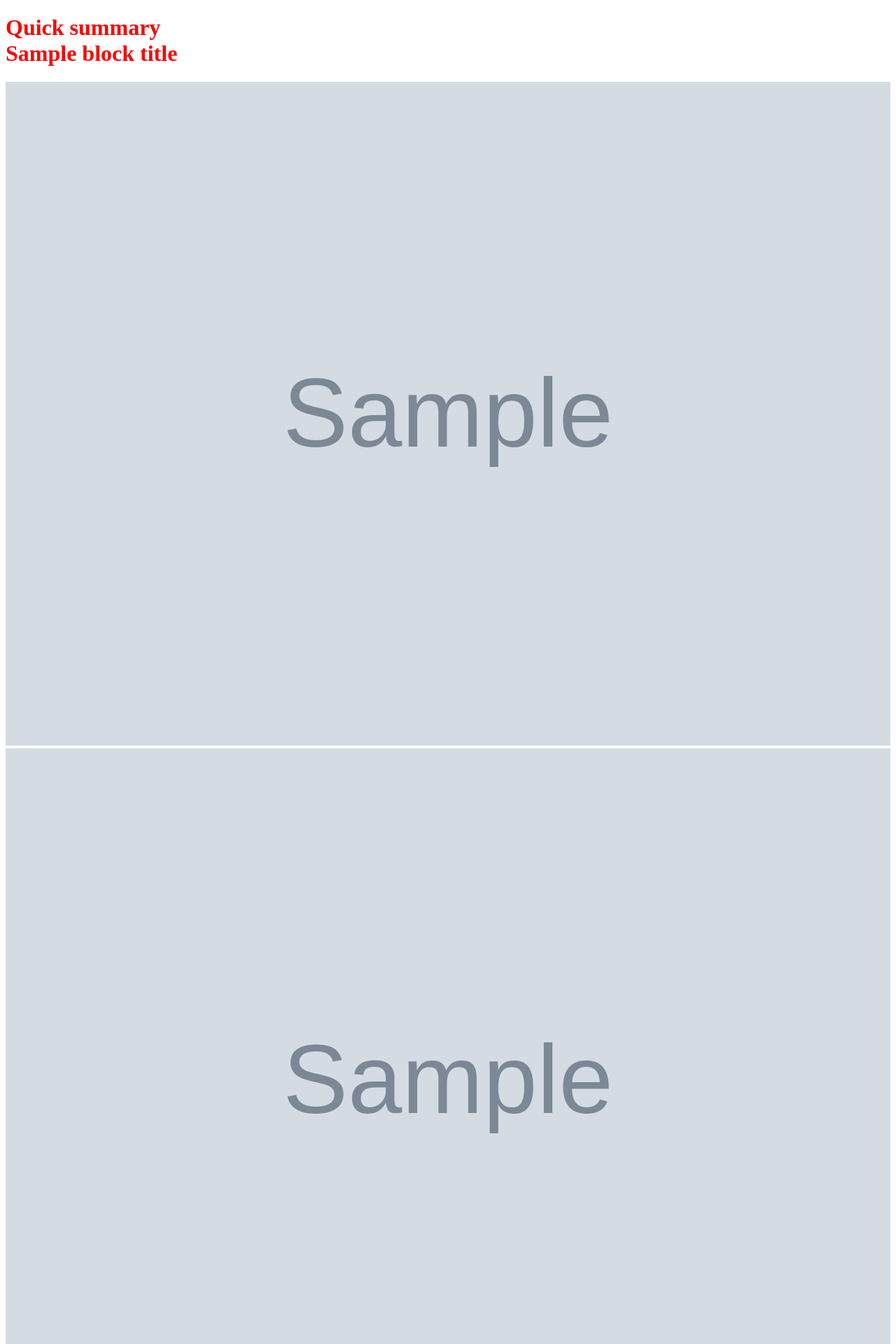
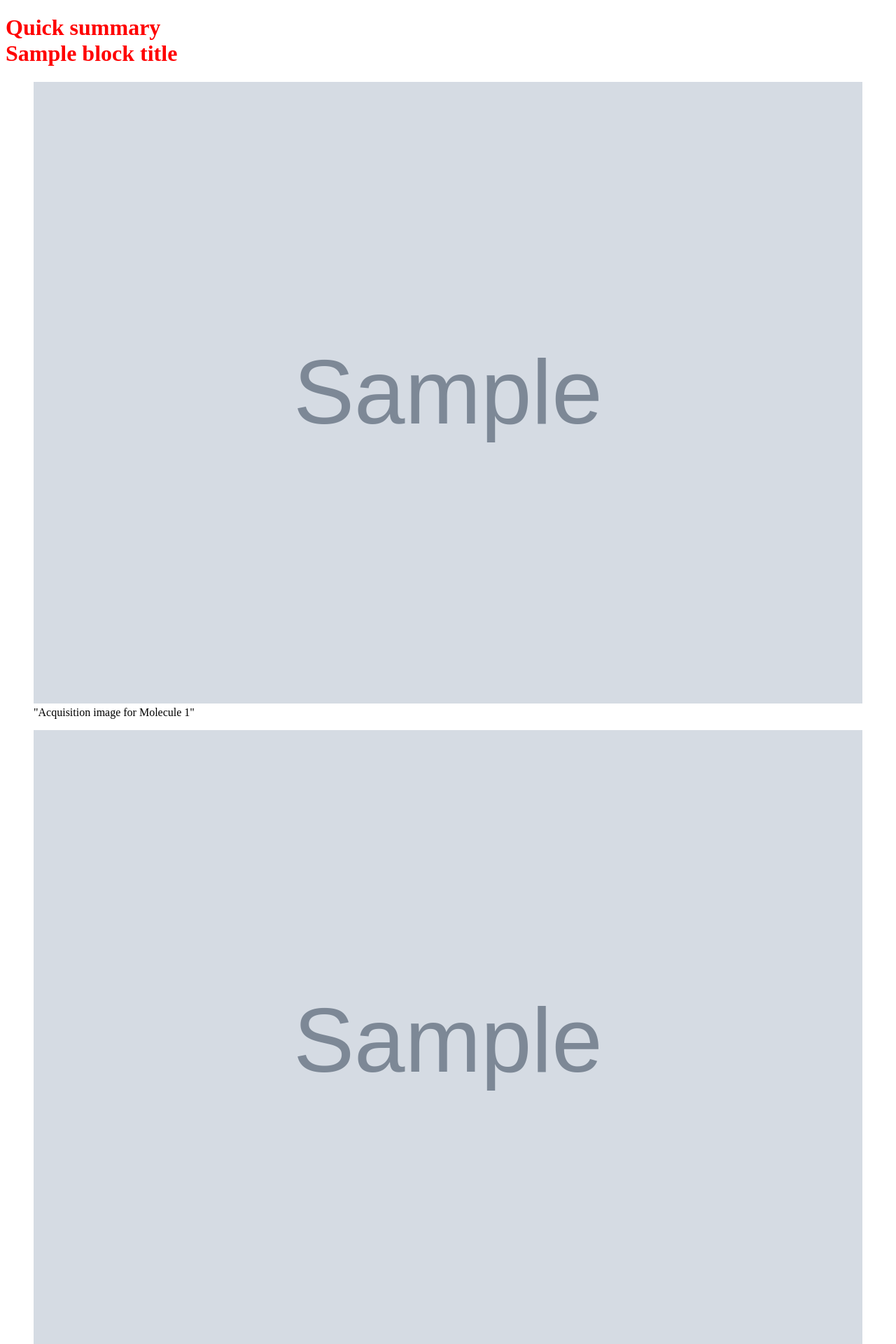
Before and after one commit to LCOGT/floyds-guider-frame-processor, a Python web app: template floyds_guider/templates/guider_summary_template.html in a window 1280 px wide. Shown: the top 1920 px of the page at 70% size. Run offline with Jinja, Linux system fonts and the light colour scheme; the template is opened without the code that fills it: most values are stand-ins (such as "Sample title", 1, 10 or a date in 2020); grey boxes marked "Sample" are stand-in pictures.

Commit message:
Simplified div structure.

```diff
--- a/floyds_guider/templates/guider_summary_template.html
+++ b/floyds_guider/templates/guider_summary_template.html
@@ -2,52 +2,47 @@
 <html lang="en">
 <head>
     <meta charset="UTF-8">
-    <title>{{block_title}}</title>
+    <title>{{ block_title }}</title>
 </head>
-<style type=text/css>{{style_string}}</style>
 <body>
-<h1><font COLOR=red> Quick summary <br> {{block_title}} </font></h1>
+<h1><font COLOR=red> Quick summary <br> {{ block_title }} </font></h1>
 {% for molecule in molecules %}
-<div class="row">
-  <div class="column">
-    <img title="Acquisition image for Molecule {{molecule['id']}}"
-         src="{{molecule['acquisition_image']}}" alt="Acquisition Image" style="width:100%">
-  </div>
-  <div class="column">
-    <img title="First Guiding Image for Molecule {{molecule['id']}}"
-         src="{{molecule['first_guiding_image']}}" alt="First Guiding Image" style="width:100%">
-  </div>
+<div class="content">
+    <figure>
+        <img title="Acquisition image for Molecule {{molecule['id']}}"
+             src="{{molecule['acquisition_image']}}" alt="Acquisition Image" style="width:100%">
+        <figcaption>"Acquisition image for Molecule {{molecule['id']}}"</figcaption>
+    </figure>
+    <figure>
+        <img title="First Guiding Image for Molecule {{molecule['id']}}"
+             src="{{molecule['first_guiding_image']}}" alt="First Guiding Image" style="width:100%">
+        <figcaption>"First Guiding Image for Molecule {{molecule['id']}}"</figcaption>
+    </figure>
 </div>
+<div class="clear: both"></div>
     {% for summary_plot in summary_plots %}
-    <div class="row"><h2>Guiding Summary for {{summary_plot["science_frame_name"]}} </h2></div>
-    <div class="row">
-      <div class="column">
-        <img src="{{summary_plot['total_counts']}}" style="width:100%">
-      </div>
-      <div class="column">
-        <img src="{{summary_plot['fwhm']}}" style="width:100%">
-      </div>
-      <div class="column">
-        <img src="{{summary_plot['guide_state']}}" style="width:100%">
-      </div>
-    </div>
-    <div class="row">
-      <div class="column">
-        <img src="{{summary_plot['position']}}" style="width:100%">
-      </div>
-      <div class="column">
-        <img src="{{summary_plot['x_position']}}" style="width:100%">
-      </div>
-      <div class="column">
-        <img src="{{summary_plot['y_position']}}" style="width:100%">
-      </div>
-    </div>
+<div class="content" align="center"><h2>Guiding Summary for {{summary_plot["science_frame_name"]}} </h2></div>
+<div class="content" align="center">
+    <img src="{{summary_plot['total_counts']}}" style="width:30%">
+    <img src="{{summary_plot['fwhm']}}" style="width:30%">
+    <img src="{{summary_plot['guide_state']}}" style="width:30%">
+</div>
+<div class="content" align="center">
+  <img src="{{summary_plot['position']}}" style="width:30%">
+  <img src="{{summary_plot['x_position']}}" style="width:30%">
+  <img src="{{summary_plot['y_position']}}" style="width:30%">
+</div>
     {% endfor %}
+<div class="clear: both"></div>
 {% endfor %}
 <h2> FLOYDS Frames </h2>
 {% for frame in floyds_frames %}
-<div class="row">
-    <img src="{{frame}}" style="width:100%">
+<div class=content>
+    <figure>
+        <img src="{{frame}}" style="width:90%">
+        <figcaption>{{frame}}</figcaption>
+    </figure>
+
 </div>
 {% endfor %}
 </body>
```
